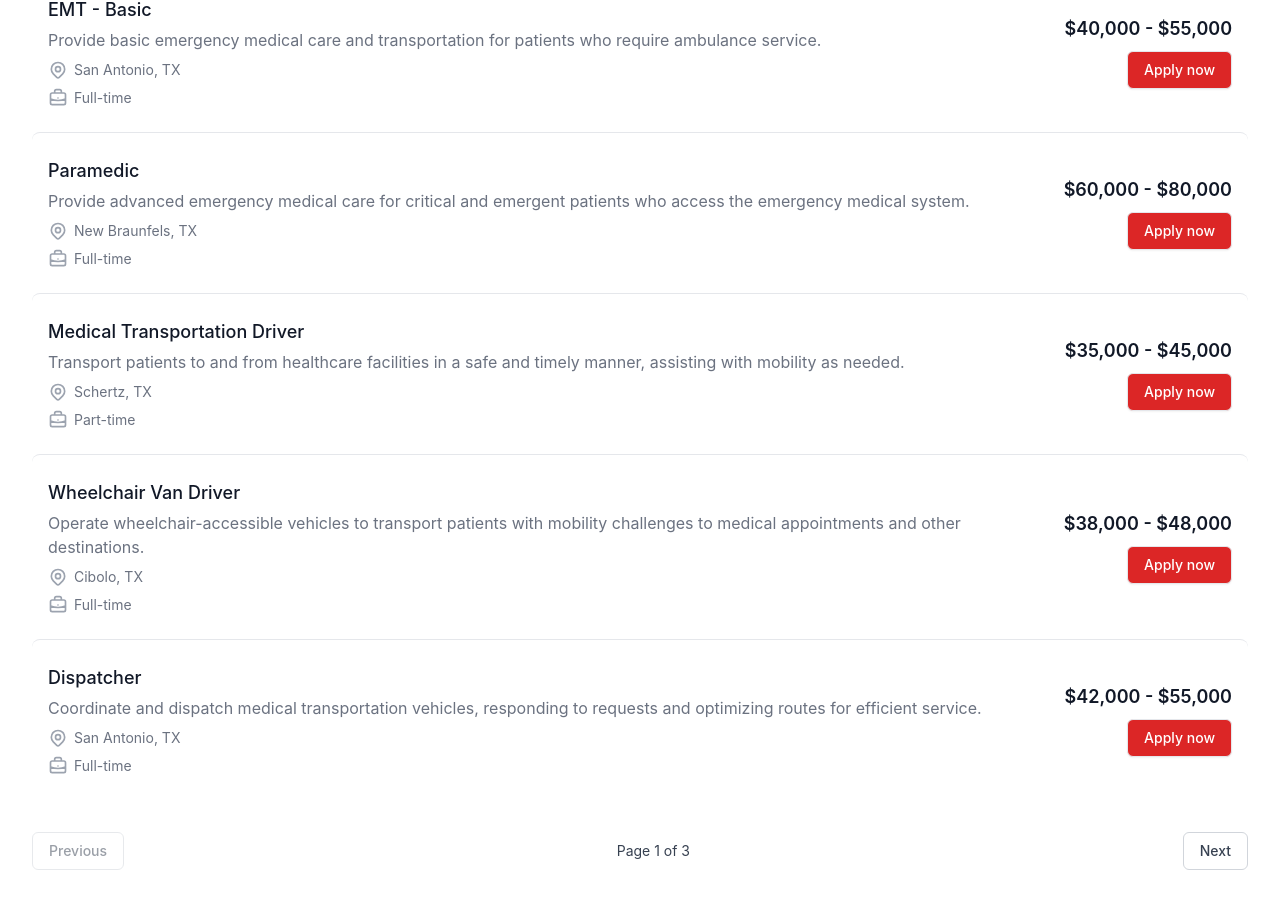
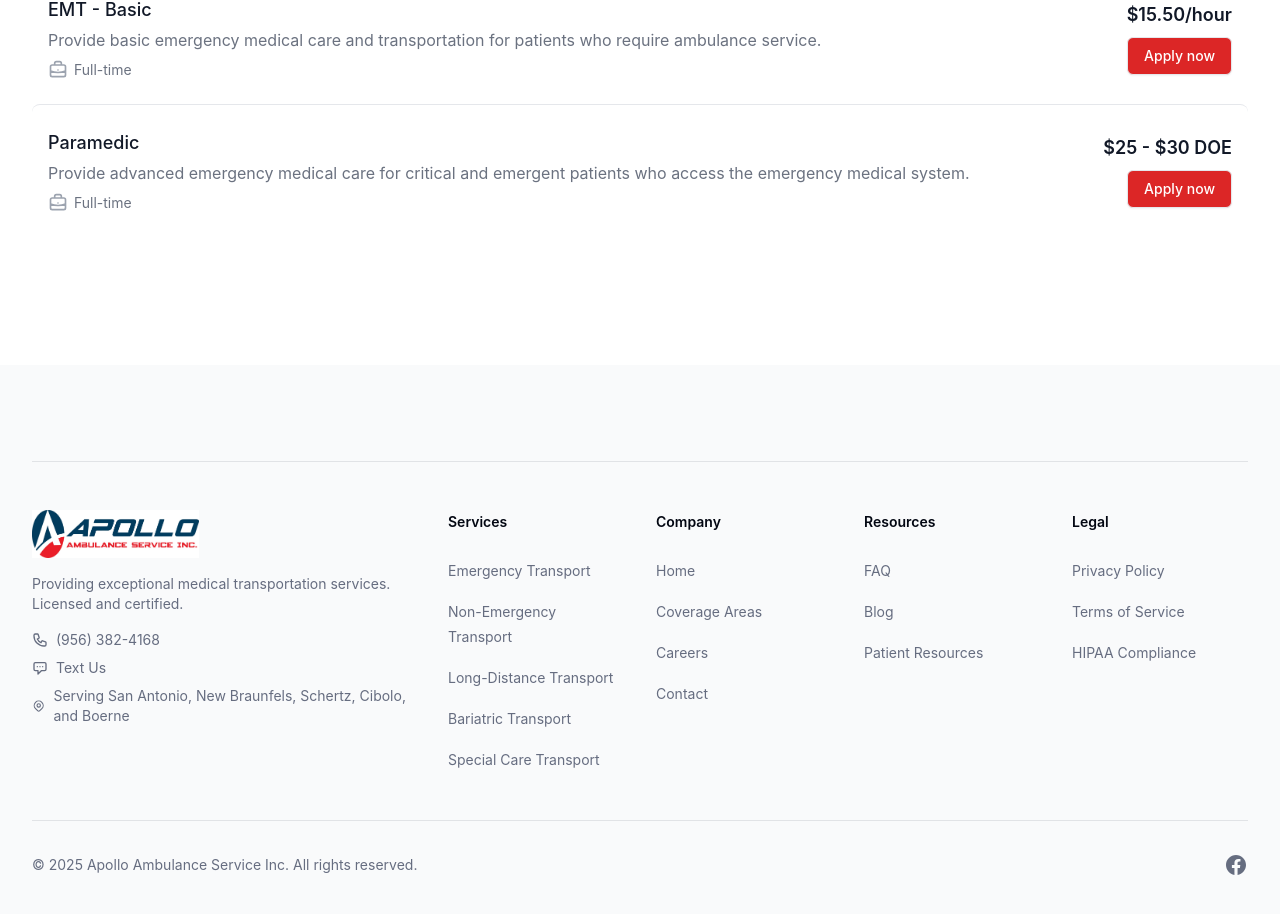
Before and after one commit to martoast/harmony-transport, a Nuxt app: page /careers in a window 1280 px wide. Shown: the part 538-1452 px from the top of the page. Built offline with nearby package versions, Linux system fonts and the light colour scheme.

Commit message:
update jobs data and location in CTA

```diff
--- a/components/CTA.vue
+++ b/components/CTA.vue
@@ -7,7 +7,7 @@
             <h2 class="text-base/7 font-semibold text-red-600">Need Medical Transportation?</h2>
             <p class="mt-2 text-4xl font-semibold tracking-tight text-balance text-gray-900 sm:text-5xl">Professional Medical Transport When You Need It Most</p>
           </hgroup>
-          <p class="mx-auto mt-6 max-w-xl text-lg/8 text-pretty text-gray-600">Reliable, compassionate, and safe medical transport services delivered by highly trained professionals across Texas, Florida, Arizona, Alabama, and California.</p>
+          <p class="mx-auto mt-6 max-w-xl text-lg/8 text-pretty text-gray-600">Reliable, compassionate, and safe medical transport services delivered by highly trained professionals across San Antonio, New Braunfels, Schertz, Cibolo, and Boerne.</p>
 
           <!-- CTA buttons -->
           <div class="mt-8 flex flex-col sm:flex-row gap-4 justify-center">
--- a/pages/careers/index.vue
+++ b/pages/careers/index.vue
@@ -44,13 +44,13 @@
                 {{ job.role }}
               </h3>
               <p class="mt-1 text-gray-500">{{ job.description }}</p>
-              <div class="mt-2 flex items-center text-sm text-gray-500">
+              <!-- <div class="mt-2 flex items-center text-sm text-gray-500">
                 <svg class="flex-shrink-0 mr-1.5 h-5 w-5 text-gray-400" fill="none" stroke="currentColor" viewBox="0 0 24 24" xmlns="http://www.w3.org/2000/svg">
                   <path stroke-linecap="round" stroke-linejoin="round" stroke-width="2" d="M17.657 16.657L13.414 20.9a1.998 1.998 0 01-2.827 0l-4.244-4.243a8 8 0 1111.314 0z"></path>
                   <path stroke-linecap="round" stroke-linejoin="round" stroke-width="2" d="M15 11a3 3 0 11-6 0 3 3 0 016 0z"></path>
                 </svg>
                 {{ job.location }}
-              </div>
+              </div> -->
               <div class="mt-2 flex items-center text-sm text-gray-500">
                 <svg class="flex-shrink-0 mr-1.5 h-5 w-5 text-gray-400" fill="none" stroke="currentColor" viewBox="0 0 24 24" xmlns="http://www.w3.org/2000/svg">
                   <path stroke-linecap="round" stroke-linejoin="round" stroke-width="2" d="M21 13.255A23.931 23.931 0 0112 15c-3.183 0-6.22-.62-9-1.745M16 6V4a2 2 0 00-2-2h-4a2 2 0 00-2 2v2m4 6h.01M5 20h14a2 2 0 002-2V8a2 2 0 00-2-2H5a2 2 0 00-2 2v10a2 2 0 002 2z"></path>
@@ -59,7 +59,7 @@
               </div>
             </div>
             <div class="flex flex-col items-start sm:items-end">
-              <p class="text-lg font-semibold text-gray-900">{{ job.salary }}</p>
+              <p class="text-lg font-semibold text-gray-900">{{ job.hourlyRate }}</p>
               <a :href="'/careers/apply?id=' + job.id" class="mt-2 inline-flex items-center px-4 py-2 border border-transparent text-sm font-medium rounded-md shadow-sm text-white bg-red-600 hover:bg-red-700 focus:outline-none focus:ring-2 focus:ring-offset-2 focus:ring-red-500">
                 Apply now
               </a>
@@ -68,7 +68,7 @@
         </li>
       </ul>
       <!-- Pagination -->
-      <div class="mt-8 flex items-center justify-between">
+      <div v-if="totalPages > 1" class="mt-8 flex items-center justify-between">
         <button
           @click="prevPage"
           :disabled="currentPage === 1"
--- a/stores/jobs.js
+++ b/stores/jobs.js
@@ -10,7 +10,10 @@ export const useJobsStore = defineStore('jobs', {
         description: 'Provide basic emergency medical care and transportation for patients who require ambulance service.',
         location: 'San Antonio, TX',
         type: 'Full-time',
-        salary: '$40,000 - $55,000'
+        salary: '$40,000 - $55,000',
+        hourlyRate: '$15.50/hour',
+        shifts: '18 hours',
+        alternateNames: ['EMT-B']
       },
       {
         id: 2,
@@ -18,93 +21,17 @@ export const useJobsStore = defineStore('jobs', {
         description: 'Provide advanced emergency medical care for critical and emergent patients who access the emergency medical system.',
         location: 'New Braunfels, TX',
         type: 'Full-time',
-        salary: '$60,000 - $80,000'
-      },
-      {
-        id: 3,
-        role: 'Medical Transportation Driver',
-        description: 'Transport patients to and from healthcare facilities in a safe and timely manner, assisting with mobility as needed.',
-        location: 'Schertz, TX',
-        type: 'Part-time',
-        salary: '$35,000 - $45,000'
-      },
-      {
-        id: 4,
-        role: 'Wheelchair Van Driver',
-        description: 'Operate wheelchair-accessible vehicles to transport patients with mobility challenges to medical appointments and other destinations.',
-        location: 'Cibolo, TX',
-        type: 'Full-time',
-        salary: '$38,000 - $48,000'
-      },
-      {
-        id: 5,
-        role: 'Dispatcher',
-        description: 'Coordinate and dispatch medical transportation vehicles, responding to requests and optimizing routes for efficient service.',
-        location: 'San Antonio, TX',
-        type: 'Full-time',
-        salary: '$42,000 - $55,000'
-      },
-      {
-        id: 6,
-        role: 'Customer Service Representative',
-        description: 'Serve as the first point of contact for patients and healthcare facilities, scheduling transportation and addressing inquiries.',
-        location: 'Remote',
-        type: 'Full-time',
-        salary: '$38,000 - $48,000'
-      },
-      {
-        id: 7,
-        role: 'Operations Manager',
-        description: 'Oversee daily operations of the medical transportation service, ensuring compliance with regulations and high-quality service delivery.',
-        location: 'San Antonio, TX',
-        type: 'Full-time',
-        salary: '$70,000 - $90,000'
-      },
-      {
-        id: 8,
-        role: 'Maintenance Technician',
-        description: 'Perform regular maintenance and repairs on the ambulance fleet to ensure operational readiness and safety compliance.',
-        location: 'Boerne, TX',
-        type: 'Full-time',
-        salary: '$45,000 - $60,000'
-      },
-      {
-        id: 9,
-        role: 'Billing Specialist',
-        description: 'Process medical transportation claims, verifying insurance coverage and ensuring accurate billing for services provided.',
-        location: 'Remote',
-        type: 'Full-time',
-        salary: '$40,000 - $55,000'
-      },
-      {
-        id: 10,
-        role: 'Stretcher Transport Specialist',
-        description: 'Provide safe transport for non-ambulatory patients who require stretcher services between healthcare facilities.',
-        location: 'New Braunfels, TX',
-        type: 'Full-time',
-        salary: '$38,000 - $52,000'
-      },
-      {
-        id: 11,
-        role: 'EMT - Bariatric Transport',
-        description: 'Specialize in the safe and dignified transport of bariatric patients, utilizing specialized equipment and techniques.',
-        location: 'San Antonio, TX',
-        type: 'Full-time',
-        salary: '$45,000 - $60,000'
-      },
-      {
-        id: 12,
-        role: 'Long-Distance Transport Coordinator',
-        description: 'Arrange and coordinate long-distance medical transports, ensuring appropriate staffing, equipment, and patient comfort.',
-        location: 'San Antonio, TX',
-        type: 'Full-time',
-        salary: '$50,000 - $65,000'
+        salary: '$60,000 - $80,000',
+        hourlyRate: '$25 - $30 DOE',
+        shifts: '18 hours'
       }
     ]
   }),
   getters: {
     getAllJobs: (state) => state.jobs,
-    getJobById: (state) => (id) => state.jobs.find(job => job.id === id)
+    getJobById: (state) => (id) => state.jobs.find(job => job.id === id),
+    getEMTJobs: (state) => state.jobs.filter(job => job.role.toUpperCase().includes('EMT')),
+    getParamedicJobs: (state) => state.jobs.filter(job => job.role.toUpperCase().includes('PARAMEDIC'))
   },
   actions: {
     addJob(job) {
```
